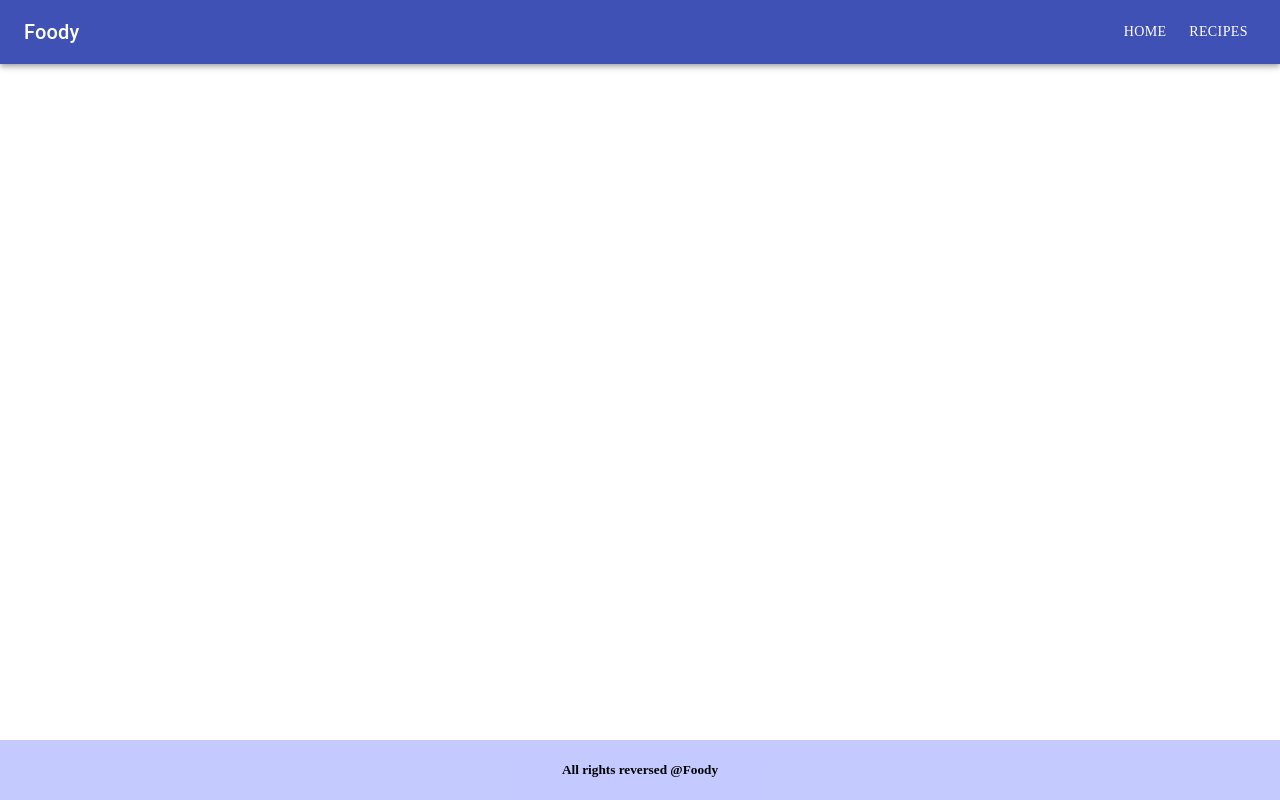
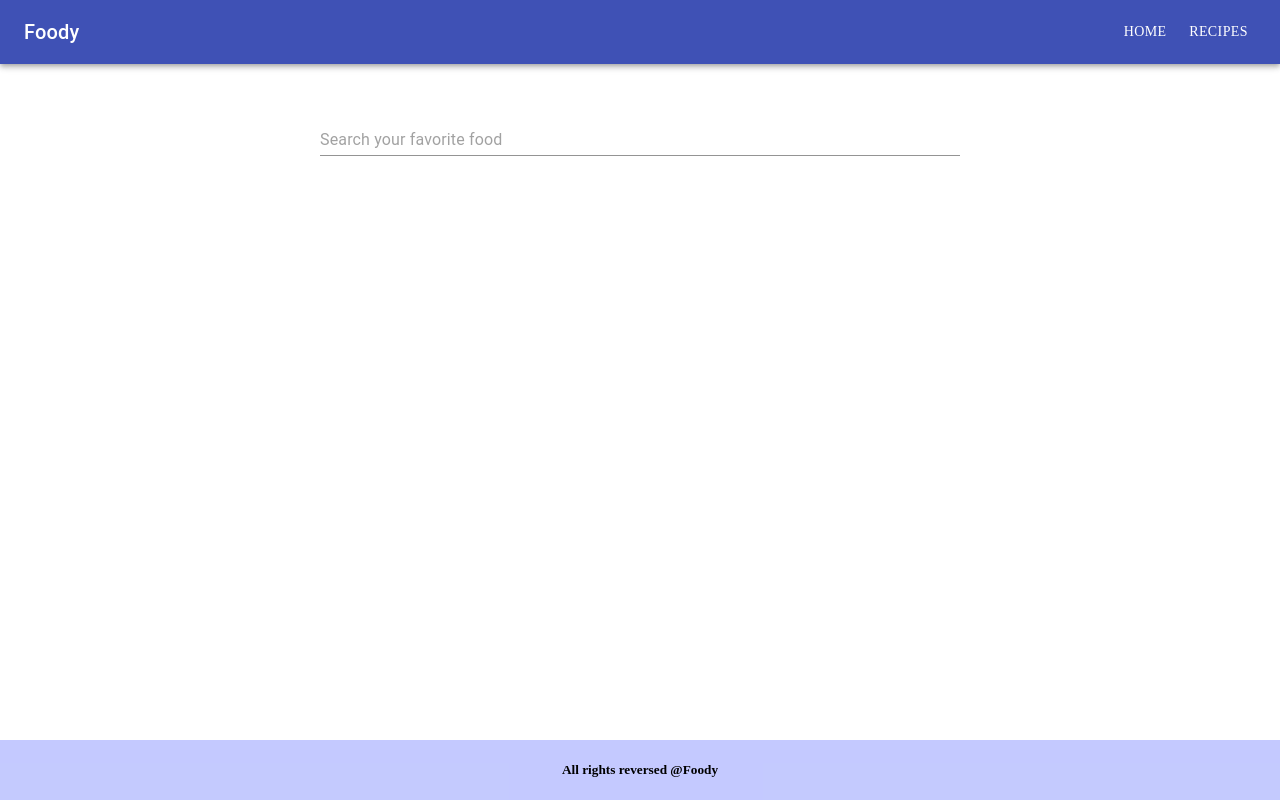
Before and after one commit to 0x4bd0/react-recipes-app, a React (Create React App) app: page /recipes in a window 1280 px wide. Built offline with nearby package versions, Linux system fonts and the light colour scheme.

Commit message:
added search bar

```diff
--- a/src/App.tsx
+++ b/src/App.tsx
@@ -8,6 +8,7 @@ import {
 } from "react-router-dom";
 import Home from "./routes/home";
 import Footer from "./components/footer";
+import Recipes from "./routes/recipes";
 
 const App: React.FC = () => {
   return (
@@ -20,11 +21,11 @@ const App: React.FC = () => {
                 <Home></Home>
                 </Route>
                 <Route path="/recipes">
+                  <Recipes></Recipes>
                 </Route>
                 <Route path="/dashboard">
                 </Route>
               </Switch>
-
         </div>
     <Footer></Footer>
     </div>
--- /dev/null
+++ b/src/components/search.tsx
@@ -0,0 +1,32 @@
+import { Box, Container, Input } from "@material-ui/core";
+import { createStyles, makeStyles, Theme } from '@material-ui/core/styles';
+import { Label } from "@material-ui/icons";
+
+export interface SearchProps {
+
+}
+
+const useStyles = makeStyles((theme: Theme) =>
+  createStyles({
+    root: {
+      textAlign :'center',
+    },
+    input  : {
+    margin : '60px',
+    minWidth : '50vw'
+    }
+  }),
+);
+
+
+const Search: React.FC<SearchProps> = () => {
+    const classes = useStyles();
+
+    return (
+        <Container className={classes.root}>
+            <Input className={classes.input} placeholder="Search your favorite food"></Input>
+        </Container>
+     );
+}
+
+export default Search;
--- /dev/null
+++ b/src/routes/recipes.tsx
@@ -0,0 +1,16 @@
+import { Container } from "@material-ui/core";
+import Search from "../components/search";
+
+export interface RecipesProps {
+
+}
+
+const Recipes: React.FC<RecipesProps> = () => {
+    return (
+        <Container>
+            <Search></Search>
+        </Container>
+     );
+}
+
+export default Recipes;
```
